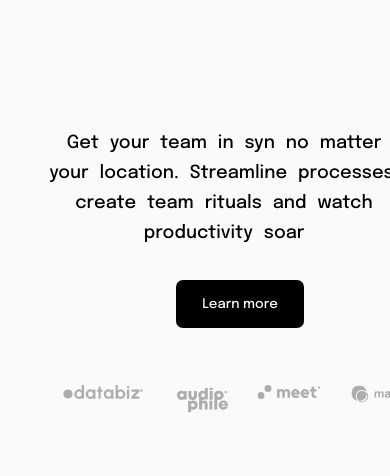
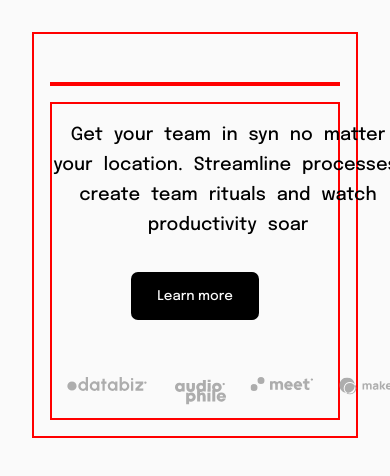
Before and after one commit to smarist/snap-app, a React (Create React App) app: page / in a window 390 px wide. Shown: the top 476 px of the page. Built offline with nearby package versions, Linux system fonts and the light colour scheme.

Commit message:
working on the reponsiveness of the website

```diff
--- a/src/components/Nav/nav.css
+++ b/src/components/Nav/nav.css
@@ -1,10 +1,14 @@
+* {
+    box-sizing: border-box;
+  }
+
 .nav-icon{
     font-size: 2rem;
   }
 
   .nav-icon1{
     font-size: 2rem;
-    margin-left: 12rem;
+    margin-left: 7rem;
     margin-top: -2rem;
     font-weight: lighter;
   }
@@ -39,10 +43,14 @@
   }
 
   .web-nav1{
-      flex-basis: 35%;
+      flex-basis: auto;
       display: flex;
       justify-content: space-between;
-      padding: 0.5rem;
+      padding: 0.5rem 1rem;
+  }
+
+  .web-nav1 li{
+      padding: 0.4rem;
   }
 
   .web-nav2{
@@ -147,28 +155,32 @@
     padding: 0.5rem 0.1rem;
     text-align: left;
 
-}
-.login-m{
-    margin-top: 0.2rem;
-    height: 2rem;
-    width: 16rem;
-    text-align: center;
-    padding-top: 0.8rem;
-    margin-left: -1.3rem;
-}
-.register-m{
-    margin-top: 0.2rem;
-    height: 2rem;
-    width: 16rem;
-    border: 2px solid black;
-    border-radius: 10px;
-    text-align: center;
-    padding-top: 0.8rem;
-    margin-left: -1.3rem;
+
 }
 
 .mobile-nav2{
     margin-top: 2rem;
     display: flex;
+    justify-content: center;
     flex-flow: column;
 }
+
+.login-m{
+    margin-top: 0.2rem;
+    height: 2rem;
+    width: 10rem;
+    text-align: center;
+    padding: 0.4rem 0;
+    margin-left: -1.5rem;
+
+}
+.register-m{
+    margin-top: 0.2rem;
+    height: 2rem;
+    width: 10rem;
+    border: 2px solid black;
+    border-radius: 10px;
+    text-align: center;
+    padding: 0.4rem 0;
+    margin-left: -1.5rem;
+}
--- a/src/index.css
+++ b/src/index.css
@@ -1,3 +1,7 @@
+* {
+  box-sizing: border-box;
+}
+
 body {
   background: #FAFAFA;
   margin: 0;
@@ -9,30 +13,36 @@ body {
 h1{
   font-weight: 700;
 }
-.img-desktop{
-  width: 50vh;
-  height: fit-content;
-  margin-top: -2rem;
-  margin-left: 7rem;
-
-}
-
-.img-mobile{
-  height: fit-content;
-  width: 50vh;
-}
 
 .side{
   padding: 6rem 10rem;
   display: grid;
-  gap: 2rem;
-  grid-template-columns: 2fr 1.5fr;
-  grid-template-rows: 60vh;
+  margin: 0 auto;
+  grid-gap: 1rem;
+  grid-template-columns: 2fr 1fr;
+  grid-template-rows: auto;
+  border: 2px solid red;
 }
 
 .side1{
+  width: auto;
+  border: 2px solid red;
   display: flex;
   flex-direction: column;
+}
+
+.side2{
+  width: auto;
+  margin-top: -2rem;
+  border: 2px solid red;
+}
+
+.img-desktop{
+  width: 50vh;
+  height: auto;
+  margin-top: -2rem;
+  margin-left: 7rem;
+
 }
 
 .list-svg{
@@ -88,15 +98,24 @@ p{
 
 }
 
-.side2{
-  margin-top: -2rem;
-}
 
 @media screen  and (max-width:  899px){
+  body {
+    background: #FAFAFA;
+    height: 100%;
+    padding: 2rem;
+    font-family: 'Epilogue', sans-serif;
+    font-weight: 500;
+  }
   .side{
       padding: 1rem;
       display: flex;
       flex-direction: column-reverse;
+  }
+
+  .img-mobile{
+   width: 100%;
+  height: auto;
   }
 
   .side-h1{
@@ -109,6 +128,8 @@ p{
 
   .btn-div{
     height: 40%;
+    display: flex;
+    justify-content: center;
   }
   .side-btn{
     height: 3rem;
@@ -122,7 +143,6 @@ p{
     border-radius: 7px;
     margin-top: 2rem;
     text-align: center;
-    margin-left: 8rem;
   }
 
   .side-btn:hover{
@@ -145,10 +165,12 @@ p{
 
   .side2{
     margin-top: 2rem;
+    width: auto;
+    height: auto;
   }
 
   .list-svg{
-    width: 23.5rem;
+    width: auto;
     display: flex;
     justify-content: space-between;
     margin-top: 3rem;
```
